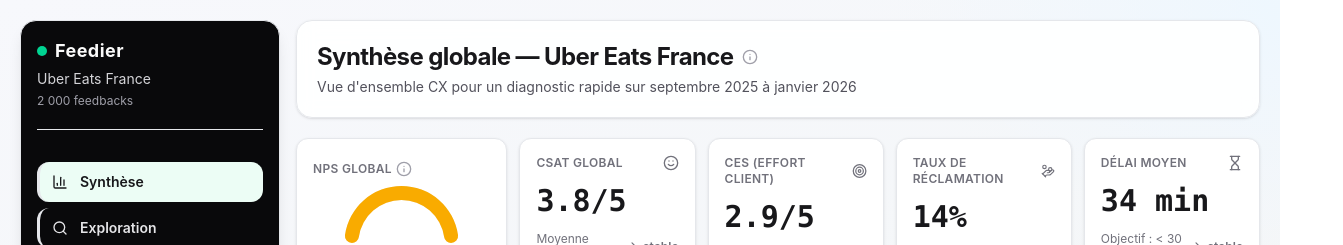
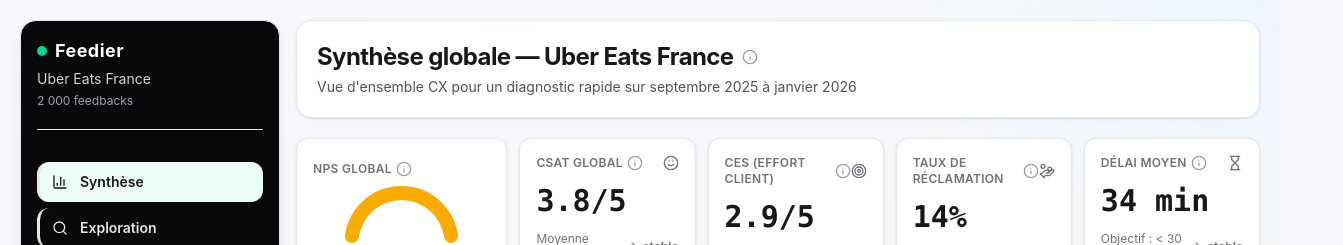
Before and after one commit to Decayuki/uber-eats-feedier-dashboard, a Next.js app: page /synthese in a window 1280 px wide. Shown: the top 245 px of the page, 1343 px wide, since content can reach past the window. Built offline with nearby package versions, Linux system fonts and the light colour scheme.

Commit message:
Add explicit KPI tooltips on synthesis cards

```diff
--- a/src/app/synthese/page.tsx
+++ b/src/app/synthese/page.tsx
@@ -29,6 +29,25 @@ const icons = {
   "CES (effort client)": <Target className="h-4 w-4 text-zinc-500" />,
   "Taux de réclamation": <HandCoins className="h-4 w-4 text-zinc-500" />,
   "Délai moyen": <Hourglass className="h-4 w-4 text-zinc-500" />,
+};
+
+const kpiHints: Record<string, { text: string; context: string }> = {
+  "CSAT Global": {
+    text: "CSAT: niveau de satisfaction immédiate après l'expérience de livraison.",
+    context: "Ici, 3.8/5 reste légèrement sous la moyenne secteur affichée.",
+  },
+  "CES (effort client)": {
+    text: "CES: effort perçu par le client pour commander, suivre et résoudre un problème.",
+    context: "Un score proche ou supérieur à 3 signale une friction opérationnelle.",
+  },
+  "Taux de réclamation": {
+    text: "Part des commandes générant une réclamation client.",
+    context: "La hausse indique une pression sur la qualité perçue et le support.",
+  },
+  "Délai moyen": {
+    text: "Temps moyen entre commande et livraison effective.",
+    context: "Au-delà de 35-45 minutes, le risque de dégradation du sentiment augmente fortement.",
+  },
 };
 
 const zoneData = [
@@ -74,7 +93,13 @@ export default function SynthesePage() {
         {headlineKpis
           .filter((item) => item.label !== "NPS Global")
           .map((item) => (
-            <KPICard key={item.label} item={item} icon={icons[item.label as keyof typeof icons]} />
+            <KPICard
+              key={item.label}
+              item={item}
+              icon={icons[item.label as keyof typeof icons]}
+              hintText={kpiHints[item.label]?.text}
+              hintContext={kpiHints[item.label]?.context}
+            />
           ))}
       </section>
 
--- a/src/components/layout/KPICard.tsx
+++ b/src/components/layout/KPICard.tsx
@@ -1,13 +1,16 @@
 import { ArrowDownRight, ArrowRight, ArrowUpRight } from "lucide-react";
+import { Tooltip as Hint } from "@/components/ui/Tooltip";
 import { KPI } from "@/lib/types";
 import { cn, getTrendColor } from "@/lib/utils";
 
 interface KPICardProps {
   item: KPI;
   icon?: React.ReactNode;
+  hintText?: string;
+  hintContext?: string;
 }
 
-export function KPICard({ item, icon }: KPICardProps) {
+export function KPICard({ item, icon, hintText, hintContext }: KPICardProps) {
   const TrendIcon = item.trend === "up" ? ArrowUpRight : item.trend === "down" ? ArrowDownRight : ArrowRight;
 
   return (
@@ -16,15 +19,25 @@ export function KPICard({ item, icon }: KPICardProps) {
       className="group rounded-xl border border-zinc-200/80 bg-white p-4 shadow-sm transition-all duration-200 hover:-translate-y-0.5 hover:shadow-md"
     >
       <div className="mb-3 flex items-center justify-between">
-        <p className="text-xs font-semibold uppercase tracking-wide text-zinc-500">{item.label}</p>
-        {icon}
+        <p className="inline-flex items-center gap-1 text-xs font-semibold uppercase tracking-wide text-zinc-500">
+          {item.label}
+          <Hint text={hintText ?? item.comment} context={hintContext} />
+        </p>
+        <span title={`Icône KPI: ${item.label}`} aria-label={`Icône ${item.label}`}>
+          {icon}
+        </span>
       </div>
 
-      <p className="font-mono text-3xl font-semibold tabular-nums text-zinc-900">{item.value}</p>
+      <p title={`Valeur ${item.label}: ${item.value}`} className="font-mono text-3xl font-semibold tabular-nums text-zinc-900">
+        {item.value}
+      </p>
 
       <div className="mt-3 flex items-center justify-between">
-        <p className="max-w-[85%] text-xs text-zinc-500">{item.comment}</p>
-        <span className={cn("inline-flex items-center gap-1 text-xs font-semibold", getTrendColor(item.trendIsPositive, item.trend))}>
+        <p title={`Commentaire KPI: ${item.comment}`} className="max-w-[85%] text-xs text-zinc-500">{item.comment}</p>
+        <span
+          title={`Tendance ${item.label}: ${item.trend}`}
+          className={cn("inline-flex items-center gap-1 text-xs font-semibold", getTrendColor(item.trendIsPositive, item.trend))}
+        >
           <TrendIcon className="h-3.5 w-3.5" />
           {item.trend}
         </span>
```
